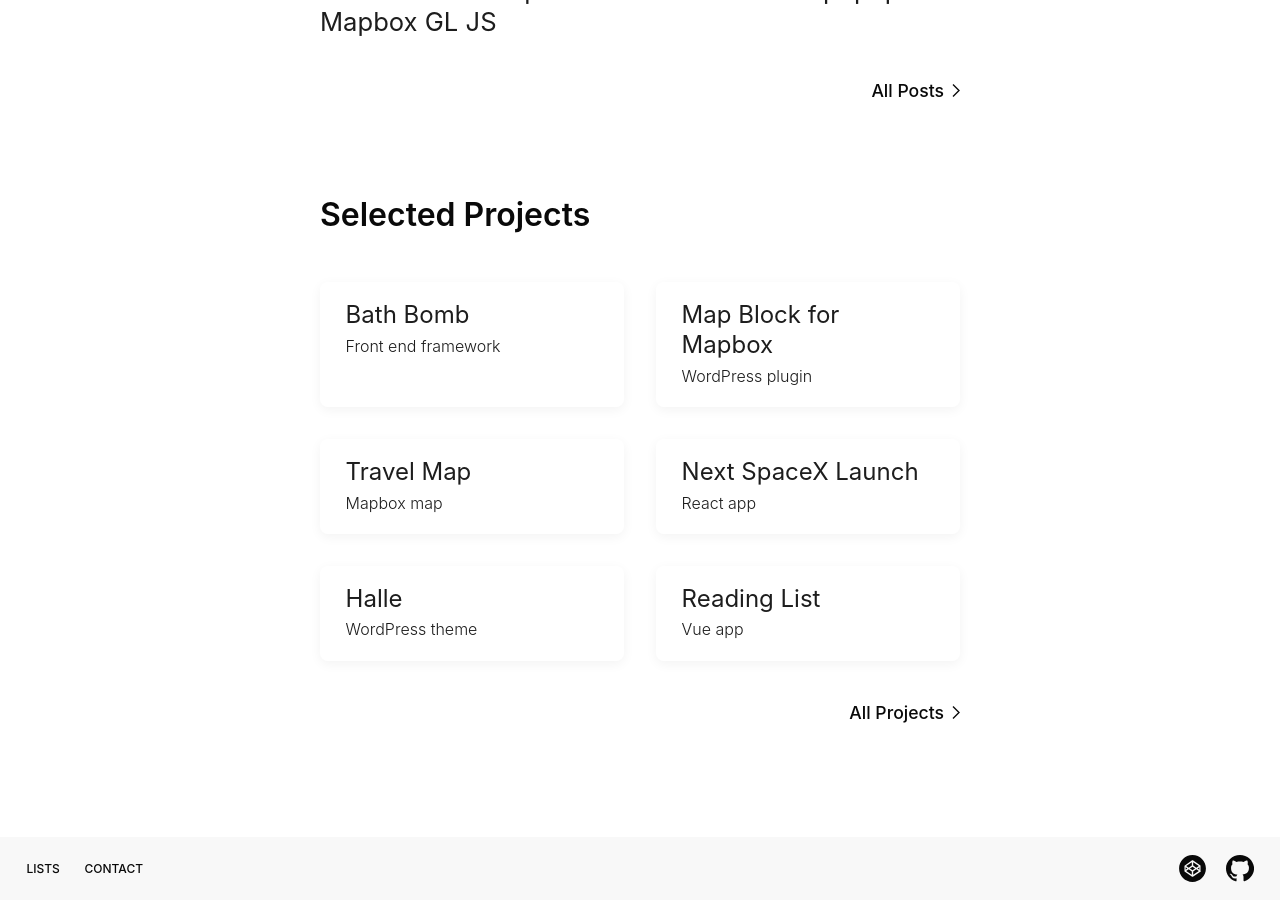
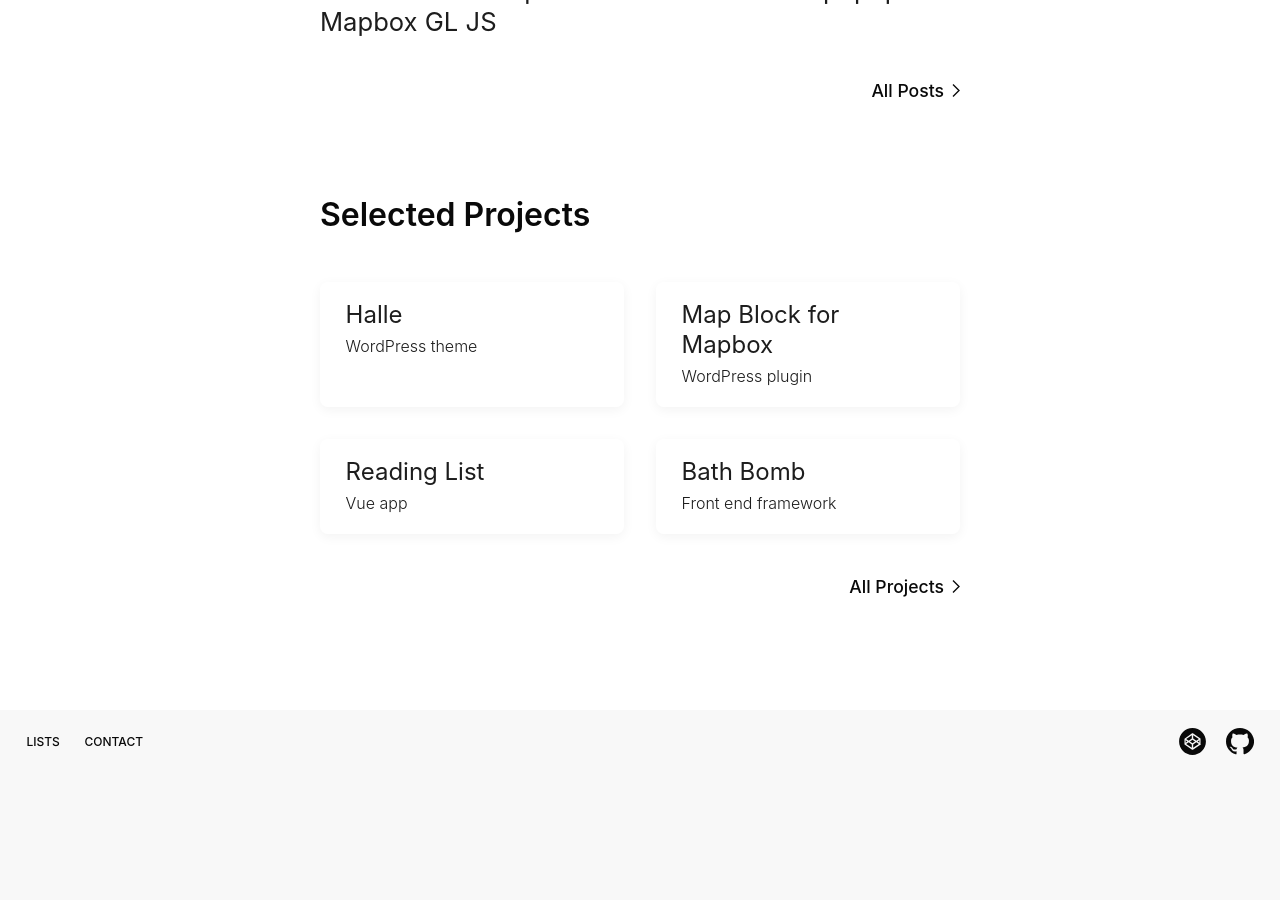
Before and after one commit to samhermes/samhermes.github.io, a Jekyll site: the page built from index.md, in a window 1280 px wide and 900 px high, scrolled down 889 px. Built offline with Jekyll 4.4.1, drawn with Linux system fonts in a browser that asks for light colours; after the commit the page ends 1662 px from its top, so only the background shows below that.

Commit message:
Curate homepage projects

```diff
--- a/index.md
+++ b/index.md
@@ -27,13 +27,22 @@ title: Home
 <div class="project-list">
   <h2>Selected Projects</h2>
   <ul>
-  {% assign projects = site.projects | reverse %}
-  {% for project in projects limit:6 %}
     <li>
-      <h3><a class="post-link" href="{{ project.permalink | prepend: site.baseurl }}">{{ project.title }}</a></h3>
-      <p class="project-description">{{ project.label }}</p>
+      <h3><a class="post-link" href="/halle">Halle</a></h3>
+      <p class="project-description">WordPress theme</p>
     </li>
-  {% endfor %}
+    <li>
+      <h3><a class="post-link" href="https://wordpress.org/plugins/map-block-for-mapbox/">Map Block for Mapbox</a></h3>
+      <p class="project-description">WordPress plugin</p>
+    </li>
+    <li>
+      <h3><a class="post-link" href="/reading-list">Reading List</a></h3>
+      <p class="project-description">Vue app</p>
+    </li>
+    <li>
+      <h3><a class="post-link" href="https://github.com/samhermes/bathbomb">Bath Bomb</a></h3>
+      <p class="project-description">Front end framework</p>
+    </li>
   </ul>
   <div class="view-all">
     <a href="/projects">All Projects</a>
```
